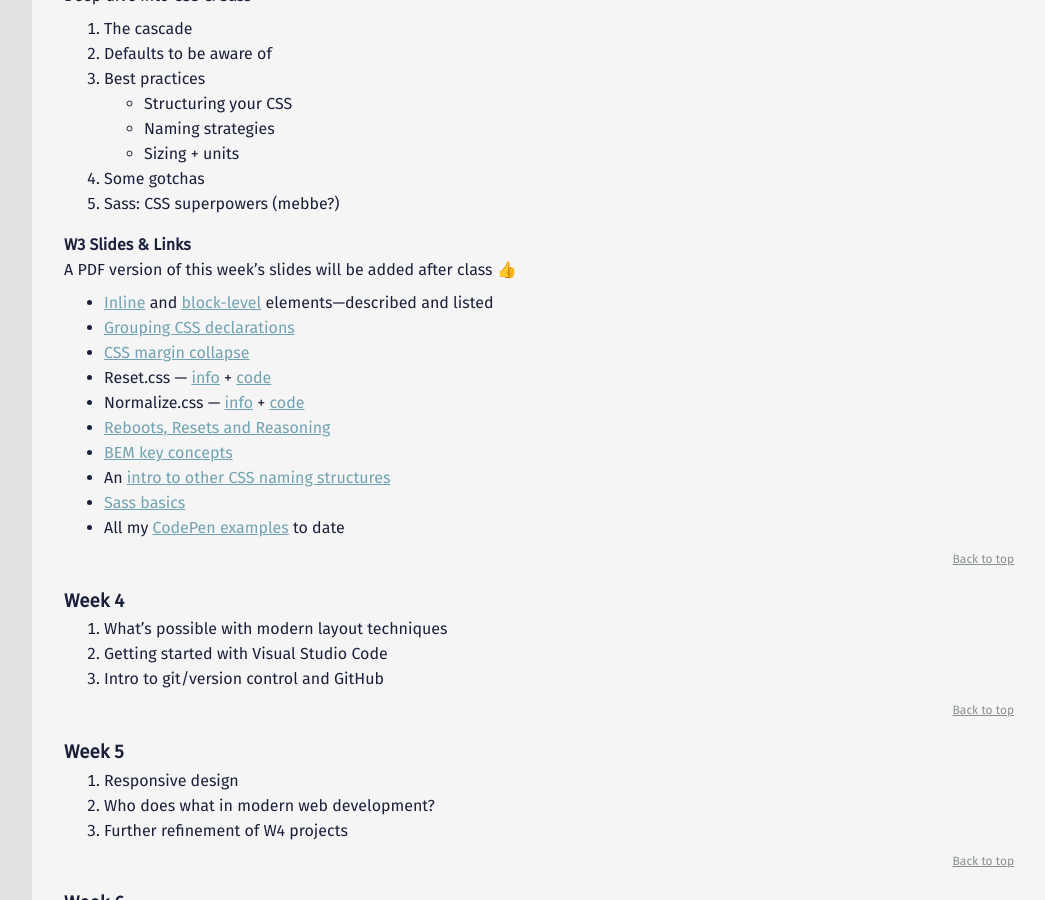
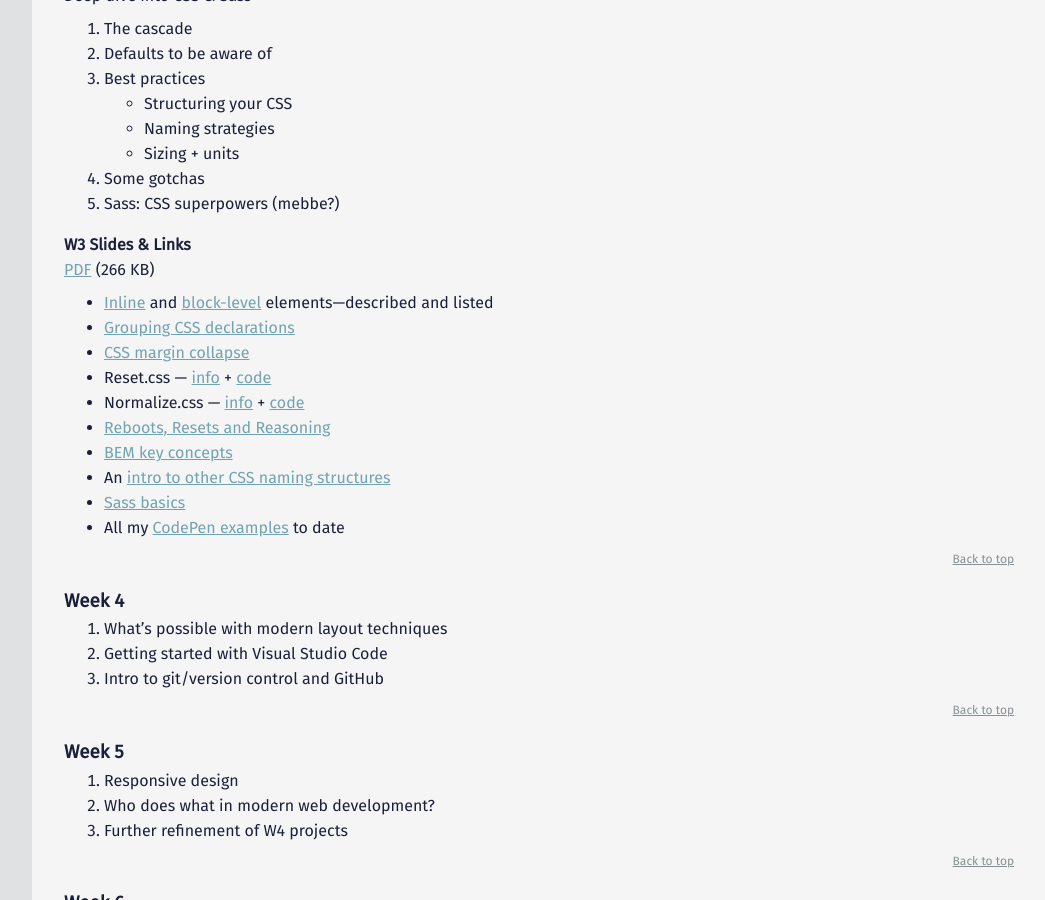
Before and after one commit to mica-web/mica-web.github.io, a Jekyll site: the page built from index.md, in a window 1280 px wide and 900 px high, scrolled down 2738 px. Shown: the whole window, without its empty margins (224-1269 px from the left). Built offline with Jekyll 4.4.1, drawn with Linux system fonts in a browser that asks for light colours; some of the changed lines change nothing that is shown.

Commit message:
Added W3 slides PDF
This may be an interim version

```diff
--- a/_includes/gd-431/w03.md
+++ b/_includes/gd-431/w03.md
@@ -11,8 +11,7 @@ Deep dive into CSS & Sass
 
 
 #### W3 Slides & Links
-A PDF version of this week's slides will be added after class 👍
-<!-- [PDF](files/w03.min.pdf){:target="_blank"} ( KB) -->
+[PDF](files/w03-css-best-practices.min.pdf){:target="_blank"} (266 KB)
 
 - [Inline](https://developer.mozilla.org/en-US/docs/Web/HTML/Inline_elements) and [block-level](https://developer.mozilla.org/en-US/docs/Web/HTML/Block-level_elements) elements&mdash;described and listed
 - [Grouping CSS declarations](https://smacss.com/book/formatting)
@@ -26,7 +25,12 @@ A PDF version of this week's slides will be added after class 👍
 - [Sass basics](https://sass-lang.com/guide)
 - All my [CodePen examples](https://codepen.io/collection/AaWBNz/) to date
 
-
-<!-- #### W3 Homework
+<!--
+#### W3 Homework
 - Read [Getting Started With CSS Layout](https://www.smashingmagazine.com/2018/05/guide-css-layout/)
-- Read [New CSS Features That Are Changing Web Design](https://www.smashingmagazine.com/2018/05/future-of-web-design/) -->
+- Read [New CSS Features That Are Changing Web Design](https://www.smashingmagazine.com/2018/05/future-of-web-design/)
+- Identify possible posters to emulate in CSS and make responsive:
+  - Some links to poster repos will be shared in the Slack
+  - 3 possibilities of interesting designs to recreate
+  - plus 1 "stretch" example
+  - For each example, have the following: a direct link to the poster image, the date and creator or producer -->
```
Also changed, not shown: 2 other files.
